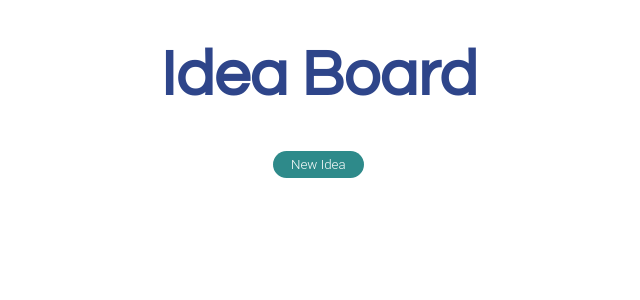
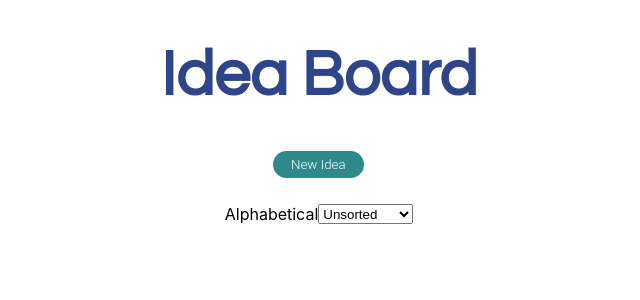
Before and after one commit to codeAdventureNow/Idea-Board-2.0, a React (Create React App) app: page / in a window 1280 px wide. Shown: the top 300 px of the page, without its empty margins (321-961 px from the left). Built offline with nearby package versions, Linux system fonts and the light colour scheme; a web font is replaced by a local one.

Commit message:
we now have a drop down that alphabetizes

```diff
--- a/src/App.css
+++ b/src/App.css
@@ -133,3 +133,9 @@ textarea {
   justify-content: flex-end;
   margin-right: 15px;
 }
+
+.drop-down {
+  display: flex;
+  justify-content: center;
+  flex-direction: row;
+}
--- a/src/App.js
+++ b/src/App.js
@@ -6,6 +6,24 @@ import IdeaList from './IdeaList';
 
 export default function App() {
   const [ideas, setIdeas] = useState([]);
+  const [alphabeticalToggle, setAlphabeticalToggle] = useState(false);
+  console.log(ideas);
+
+  let alphabeticalSorting = [...ideas].sort(function (a, b) {
+    const nameA = a.title.toUpperCase();
+    const nameB = b.title.toUpperCase();
+
+    if (nameA < nameB) {
+      return -1;
+    }
+
+    if (nameA > nameB) {
+      return 1;
+    }
+    return 0;
+  });
+
+  // console.log(alphabeticalSorting);
 
   function handleAddIdea() {
     let nextId = Math.floor(Math.random() * 1000);
@@ -42,8 +60,20 @@ export default function App() {
       </div>
 
       <AddIdea onAddIdea={handleAddIdea} />
+      <label className='drop-down'>
+        Alphabetical
+        <select
+          value={alphabeticalToggle}
+          onChange={(e) => setAlphabeticalToggle(e.target.value)}
+        >
+          <option disabled value='false'>
+            Unsorted
+          </option>
+          <option value='true'>Alphabetical</option>
+        </select>
+      </label>
       <IdeaList
-        ideas={ideas}
+        ideas={alphabeticalToggle ? alphabeticalSorting : ideas}
         onChangeIdea={handleChangeIdea}
         onDeleteIdea={handleDeleteIdea}
       />
```
